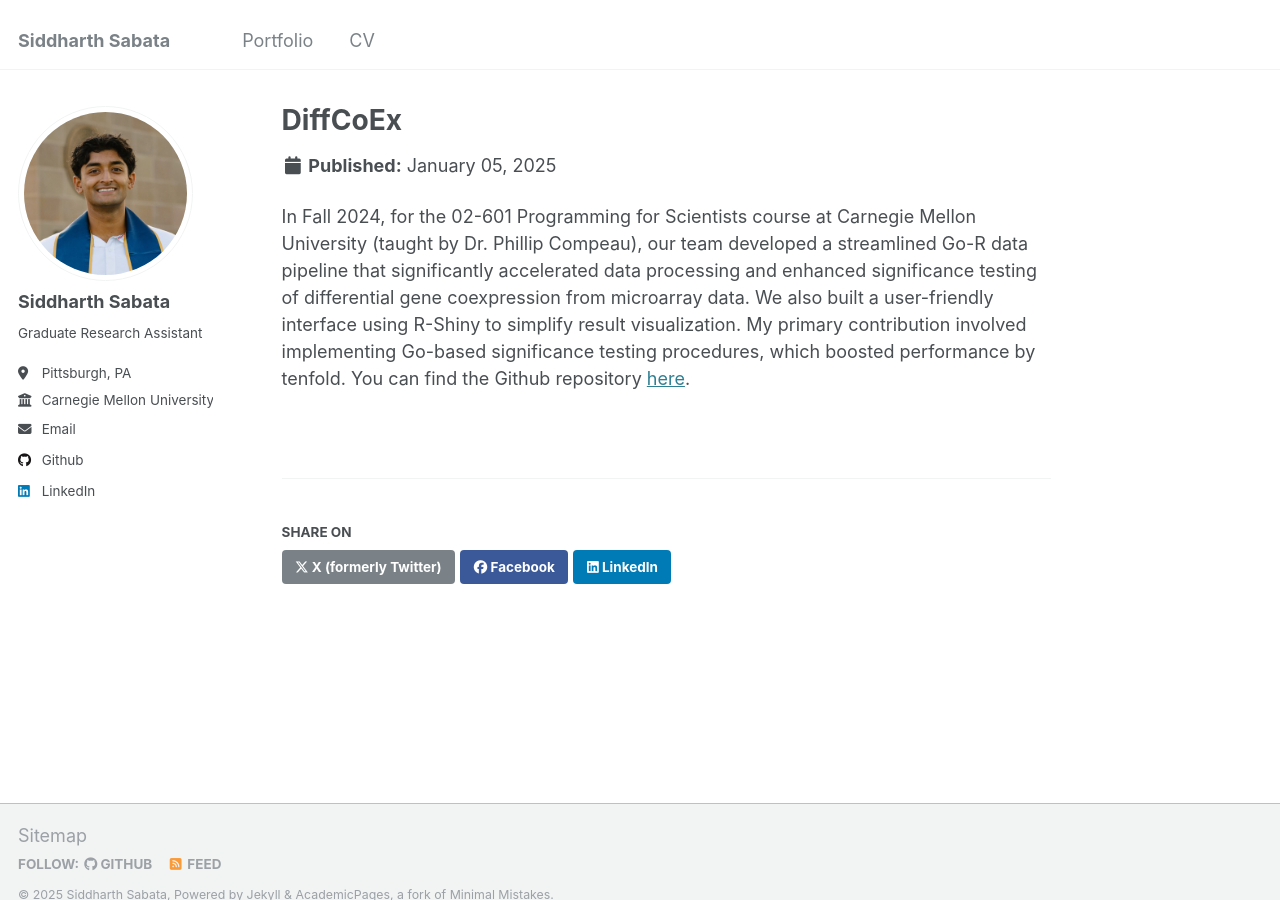
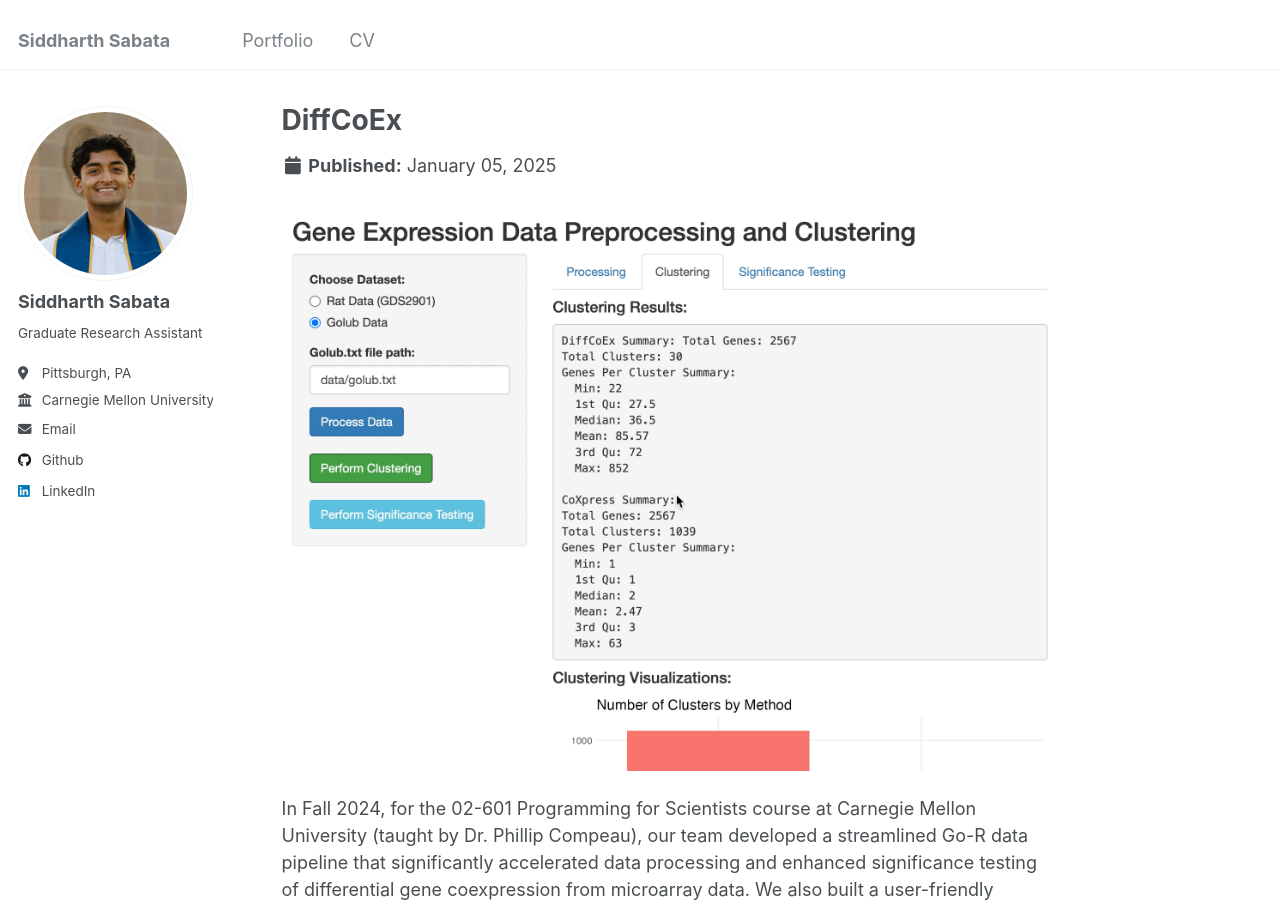
Before and after one commit to siddsabata/siddsabata.github.io, a Jekyll site: the page built from _portfolio/diffcoex.md, in a window 1280 px wide and 900 px high. Built offline with Jekyll 4.4.1, drawn with Linux system fonts in a browser that asks for light colours.

Commit message:
Update diffcoex.md

```diff
--- a/_portfolio/diffcoex.md
+++ b/_portfolio/diffcoex.md
@@ -4,4 +4,6 @@ excerpt: "A bioinformatics data pipeline optimizing performance using Go"
 collection: portfolio
 ---
 
+![](https://siddsabata.github.io/images/diffcoex_app.png)
+
 In Fall 2024, for the 02-601 Programming for Scientists course at Carnegie Mellon University (taught by Dr. Phillip Compeau), our team developed a streamlined Go-R data pipeline that significantly accelerated data processing and enhanced significance testing of differential gene coexpression from microarray data. We also built a user-friendly interface using R-Shiny to simplify result visualization. My primary contribution involved implementing Go-based significance testing procedures, which boosted performance by tenfold. You can find the Github repository [here](https://github.com/siddsabata/DiffCoEx/).
```
